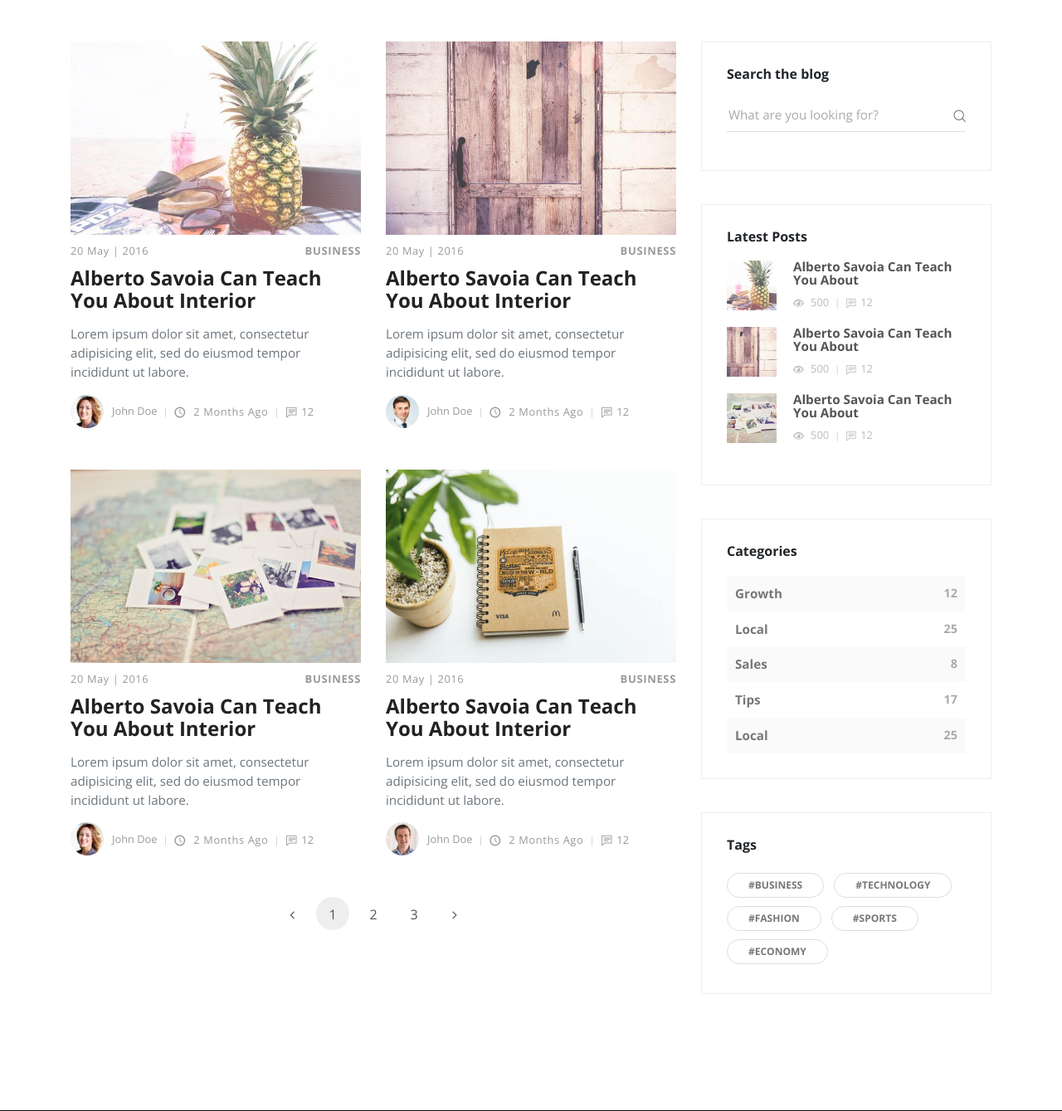
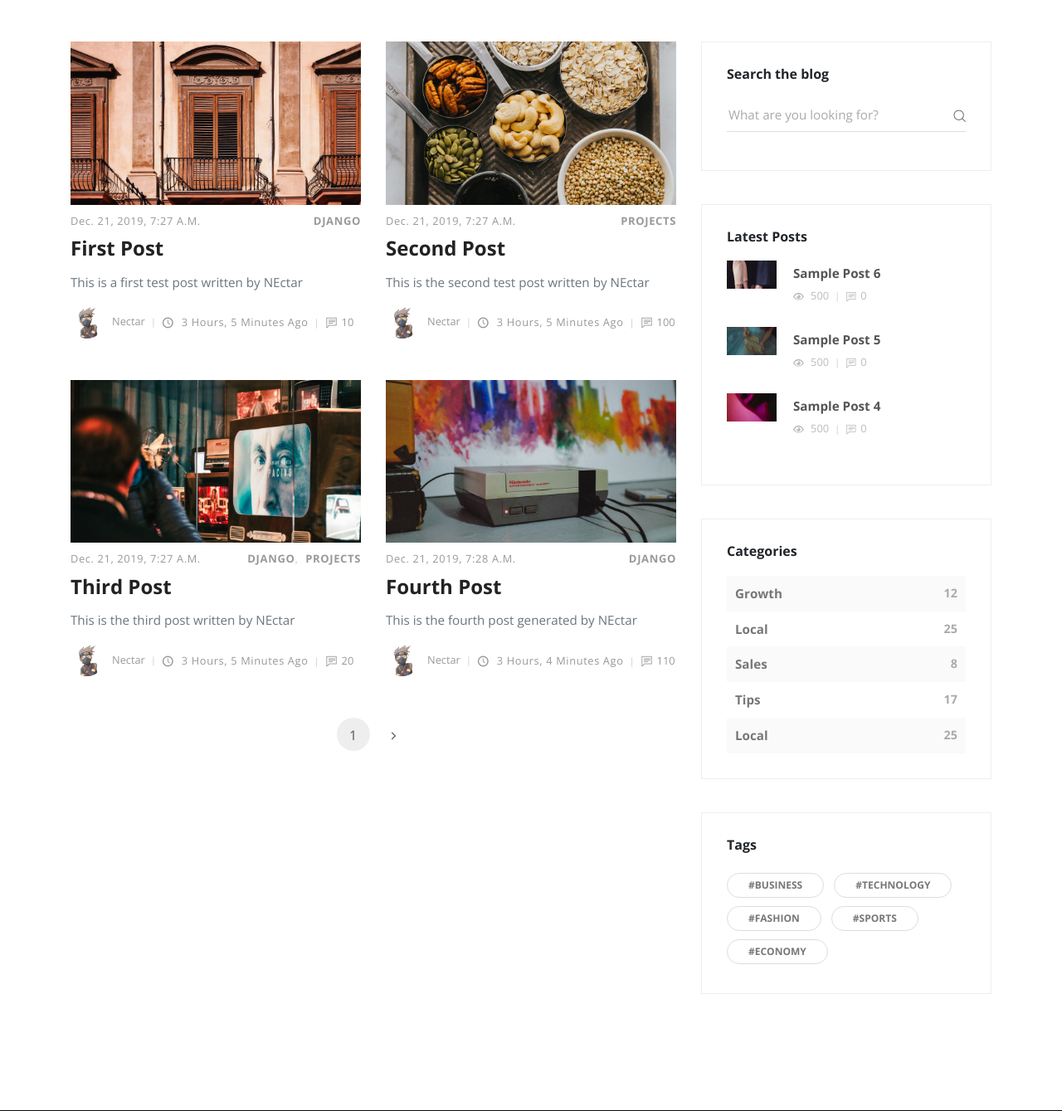
Before and after one commit to piyushsingariya/blog_application_django, a Django app: page /blog/ in a window 1280 px wide. Shown: the part 81-1420 px from the top of the page at 83% size. Run offline with Django 3.2, Linux system fonts and the light colour scheme; data comes from the database, SQL or seed files in the repository; both versions use the stored data as it was after the commit; some libraries are stand-ins or nearby versions.

Commit message:
added logic to blog page and pagination activated

```diff
--- a/src/posts/views.py
+++ b/src/posts/views.py
@@ -1,3 +1,4 @@
+from django.core.paginator import Paginator, EmptyPage, PageNotAnInteger
 from django.shortcuts import render
 from .models import Post
 from marketing.models import Signup
@@ -21,7 +22,26 @@ def index(request):
     return render(request, 'index.html', context)
 
 def blog(request):
-    return render(request, 'blog.html', {})
+    post_list = Post.objects.all()
+    latest_posts = Post.objects.order_by('-timestamp')[0:3]
+    paginator = Paginator(post_list, 4)
+
+    # Getting requested page number
+    page_requested_var = 'page'
+    page = request.GET.get(page_requested_var)
+    try:
+        paginated_queryset = paginator.page(page)
+    except PageNotAnInteger:
+        paginated_queryset = paginator.page(1)
+    except EmptyPage:
+        paginated_queryset = paginator.page(paginator.num_pages)
+    context = {
+        'queryset': paginated_queryset,
+        'latest_posts': latest_posts,
+        'page_number': page_requested_var,
+
+    }
+    return render(request, 'blog.html', context)
 
 def post(request):
     return render(request, 'post.html', {})
--- a/src/templates/blog.html
+++ b/src/templates/blog.html
@@ -8,86 +8,40 @@
           <div class="container">
             <div class="row">
               <!-- post -->
+              {% for post in queryset %}
               <div class="post col-xl-6">
-                <div class="post-thumbnail"><a href="post.html"><img src="{% static 'img/blog-post-1.jpeg' %}" alt="..." class="img-fluid"></a></div>
+                <div class="post-thumbnail"><a href="#"><img src="{{ post.thumbnail.url }}" alt="..." class="img-fluid"></a></div>
                 <div class="post-details">
                   <div class="post-meta d-flex justify-content-between">
-                    <div class="date meta-last">20 May | 2016</div>
-                    <div class="category"><a href="#">Business</a></div>
-                  </div><a href="post.html">
-                    <h3 class="h4">Alberto Savoia Can Teach You About Interior</h3></a>
-                  <p class="text-muted">Lorem ipsum dolor sit amet, consectetur adipisicing elit, sed do eiusmod tempor incididunt ut labore.</p>
+                    <div class="date meta-last">{{ post.timestamp }}</div>
+                    <div class="category">
+                      {% for cat in post.categories.all %}
+                      <a href="#">{{ cat }}</a>
+                      {% endfor %}
+                    </div>
+                  </div><a href="/post">
+                    <h3 class="h4">{{ post.title }}</h3></a>
+                  <p class="text-muted">{{ post.overview }}</p>
                   <footer class="post-footer d-flex align-items-center"><a href="#" class="author d-flex align-items-center flex-wrap">
-                      <div class="avatar"><img src="{% static 'img/avatar-3.jpg' %}" alt="..." class="img-fluid"></div>
-                      <div class="title"><span>John Doe</span></div></a>
-                    <div class="date"><i class="icon-clock"></i> 2 months ago</div>
-                    <div class="comments meta-last"><i class="icon-comment"></i>12</div>
+                      <div class="avatar"><img src="{{ post.author.profile_picture.url }}" alt="..." class="img-fluid"></div>
+                      <div class="title"><span>{{ post.author.user.username }}</span></div></a>
+                    <div class="date"><i class="icon-clock"></i> {{ post.timestamp|timesince }} ago</div>
+                    <div class="comments meta-last"><i class="icon-comment"></i>{{ post.comment_count }}</div>
                   </footer>
                 </div>
               </div>
-              <!-- post             -->
-              <div class="post col-xl-6">
-                <div class="post-thumbnail"><a href="post.html"><img src="{% static 'img/blog-post-2.jpg' %}" alt="..." class="img-fluid"></a></div>
-                <div class="post-details">
-                  <div class="post-meta d-flex justify-content-between">
-                    <div class="date meta-last">20 May | 2016</div>
-                    <div class="category"><a href="#">Business</a></div>
-                  </div><a href="post.html">
-                    <h3 class="h4">Alberto Savoia Can Teach You About Interior</h3></a>
-                  <p class="text-muted">Lorem ipsum dolor sit amet, consectetur adipisicing elit, sed do eiusmod tempor incididunt ut labore.</p>
-                  <div class="post-footer d-flex align-items-center"><a href="#" class="author d-flex align-items-center flex-wrap">
-                      <div class="avatar"><img src="{% static 'img/avatar-2.jpg' %}" alt="..." class="img-fluid"></div>
-                      <div class="title"><span>John Doe</span></div></a>
-                    <div class="date"><i class="icon-clock"></i> 2 months ago</div>
-                    <div class="comments meta-last"><i class="icon-comment"></i>12</div>
-                  </div>
-                </div>
-              </div>
-              <!-- post             -->
-              <div class="post col-xl-6">
-                <div class="post-thumbnail"><a href="post.html"><img src="{% static 'img/blog-post-3.jpeg' %}" alt="..." class="img-fluid"></a></div>
-                <div class="post-details">
-                  <div class="post-meta d-flex justify-content-between">
-                    <div class="date meta-last">20 May | 2016</div>
-                    <div class="category"><a href="#">Business</a></div>
-                  </div><a href="post.html">
-                    <h3 class="h4">Alberto Savoia Can Teach You About Interior</h3></a>
-                  <p class="text-muted">Lorem ipsum dolor sit amet, consectetur adipisicing elit, sed do eiusmod tempor incididunt ut labore.</p>
-                  <div class="post-footer d-flex align-items-center"><a href="#" class="author d-flex align-items-center flex-wrap">
-                      <div class="avatar"><img src="{% static 'img/avatar-3.jpg' %}" alt="..." class="img-fluid"></div>
-                      <div class="title"><span>John Doe</span></div></a>
-                    <div class="date"><i class="icon-clock"></i> 2 months ago</div>
-                    <div class="comments meta-last"><i class="icon-comment"></i>12</div>
-                  </div>
-                </div>
-              </div>
-              <!-- post -->
-              <div class="post col-xl-6">
-                <div class="post-thumbnail"><a href="post.html"><img src="{% static 'img/blog-post-4.jpeg' %}" alt="..." class="img-fluid"></a></div>
-                <div class="post-details">
-                  <div class="post-meta d-flex justify-content-between">
-                    <div class="date meta-last">20 May | 2016</div>
-                    <div class="category"><a href="#">Business</a></div>
-                  </div><a href="post.html">
-                    <h3 class="h4">Alberto Savoia Can Teach You About Interior</h3></a>
-                  <p class="text-muted">Lorem ipsum dolor sit amet, consectetur adipisicing elit, sed do eiusmod tempor incididunt ut labore.</p>
-                  <div class="post-footer d-flex align-items-center"><a href="#" class="author d-flex align-items-center flex-wrap">
-                      <div class="avatar"><img src="{% static 'img/avatar-1.jpg' %}" alt="..." class="img-fluid"></div>
-                      <div class="title"><span>John Doe</span></div></a>
-                    <div class="date"><i class="icon-clock"></i> 2 months ago</div>
-                    <div class="comments meta-last"><i class="icon-comment"></i>12</div>
-                  </div>
-                </div>
-              </div>
+              {% endfor %}
             </div>
-            <!-- Pagination -->
+              <!-- Pagination -->
             <nav aria-label="Page navigation example">
               <ul class="pagination pagination-template d-flex justify-content-center">
-                <li class="page-item"><a href="#" class="page-link"> <i class="fa fa-angle-left"></i></a></li>
-                <li class="page-item"><a href="#" class="page-link active">1</a></li>
-                <li class="page-item"><a href="#" class="page-link">2</a></li>
-                <li class="page-item"><a href="#" class="page-link">3</a></li>
-                <li class="page-item"><a href="#" class="page-link"> <i class="fa fa-angle-right"></i></a></li>
+                {% if queryset.has_previous %}
+                <li class="page-item"><a href="?page={{ queryset.previous_page_number }}" class="page-link"> <i class="fa fa-angle-left"></i></a></li>
+                {% endif %}
+                <li class="page-item"><a href="#" class="page-link active">{{ queryset.number }}</a></li>
+                {% if queryset.has_next %}
+                <li class="page-item"><a href="?page={{ queryset.next_page_number }}" class="page-link"> <i class="fa fa-angle-right"></i></a></li>
+                {% endif %}
               </ul>
             </nav>
           </div>
@@ -111,33 +65,17 @@
               <h3 class="h6">Latest Posts</h3>
             </header>
             <div class="blog-posts"><a href="#">
+                {% for post in latest_posts %}
                 <div class="item d-flex align-items-center">
-                  <div class="image"><img src="{% static 'img/small-thumbnail-1.jpg' %}" alt="..." class="img-fluid"></div>
-                  <div class="title"><strong>Alberto Savoia Can Teach You About</strong>
+                  <div class="image"><img src="{{ post.thumbnail.url }}" alt="..." class="img-fluid"></div>
+                  <div class="title"><strong>{{ post.title }}</strong>
                     <div class="d-flex align-items-center">
                       <div class="views"><i class="icon-eye"></i> 500</div>
-                      <div class="comments"><i class="icon-comment"></i>12</div>
+                      <div class="comments"><i class="icon-comment"></i>{{ post.comment_count }}</div>
                     </div>
                   </div>
                 </div></a><a href="#">
-                <div class="item d-flex align-items-center">
-                  <div class="image"><img src="{% static 'img/small-thumbnail-2.jpg' %}" alt="..." class="img-fluid"></div>
-                  <div class="title"><strong>Alberto Savoia Can Teach You About</strong>
-                    <div class="d-flex align-items-center">
-                      <div class="views"><i class="icon-eye"></i> 500</div>
-                      <div class="comments"><i class="icon-comment"></i>12</div>
-                    </div>
-                  </div>
-                </div></a><a href="#">
-                <div class="item d-flex align-items-center">
-                  <div class="image"><img src="{% static 'img/small-thumbnail-3.jpg' %}" alt="..." class="img-fluid"></div>
-                  <div class="title"><strong>Alberto Savoia Can Teach You About</strong>
-                    <div class="d-flex align-items-center">
-                      <div class="views"><i class="icon-eye"></i> 500</div>
-                      <div class="comments"><i class="icon-comment"></i>12</div>
-                    </div>
-                  </div>
-                </div></a></div>
+              {% endfor %}</a></div>
           </div>
           <!-- Widget [Categories Widget]-->
           <div class="widget categories">
```
Also changed, not shown: src/db.sqlite3, src/media/0LSV9wTjNRc.jpg (added), src/media/HRe9IRwGKBY.jpg (added), src/media/Ptdtt9qno9s.jpg (added), src/media/WwnZChEqz0E.jpg (added), src/media/cp7C6U0ztXo.jpg (added), src/media/lBqos23ce64.jpg (added), src/media/wtYvzTlQaf0.jpg (added).
